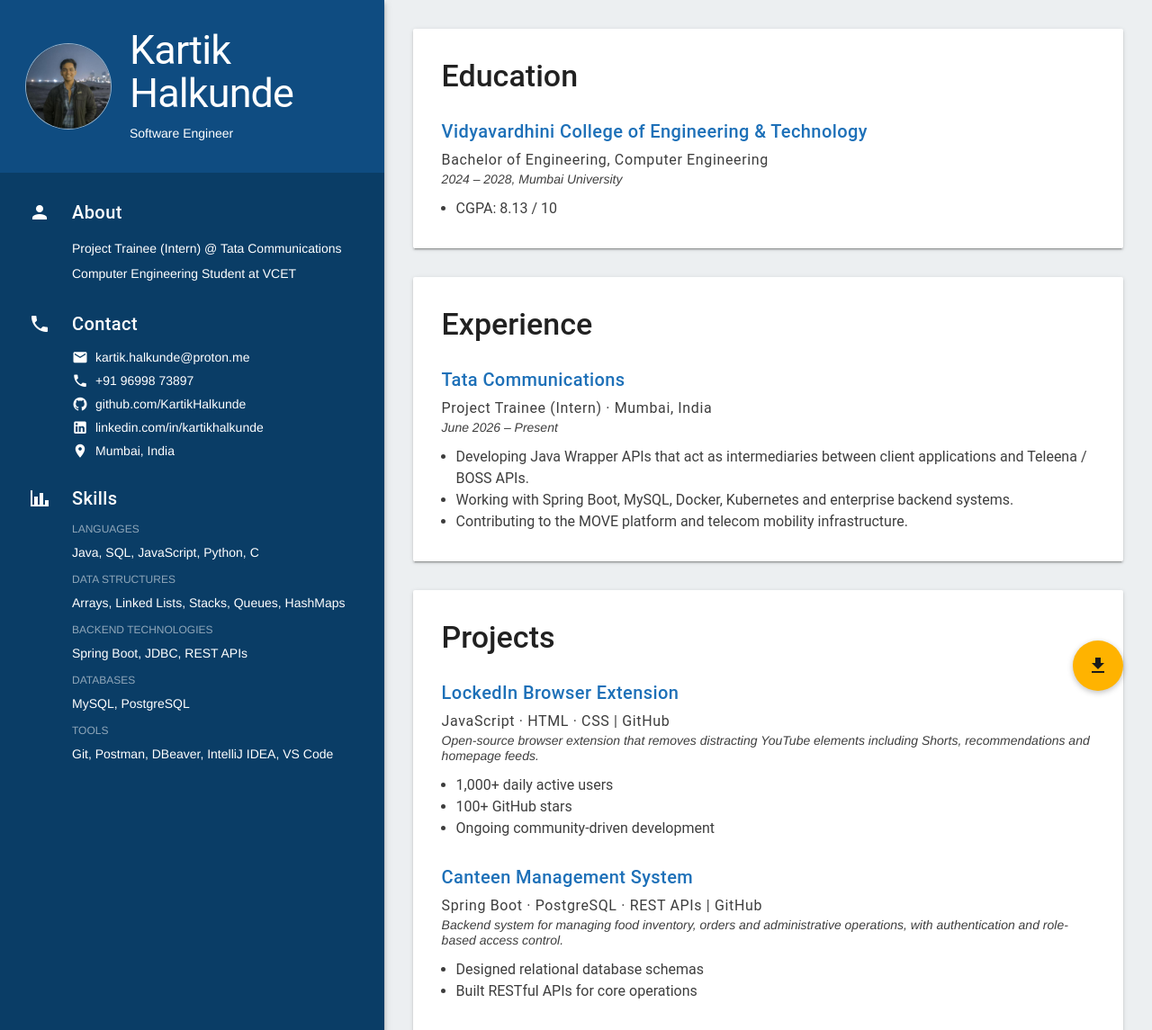
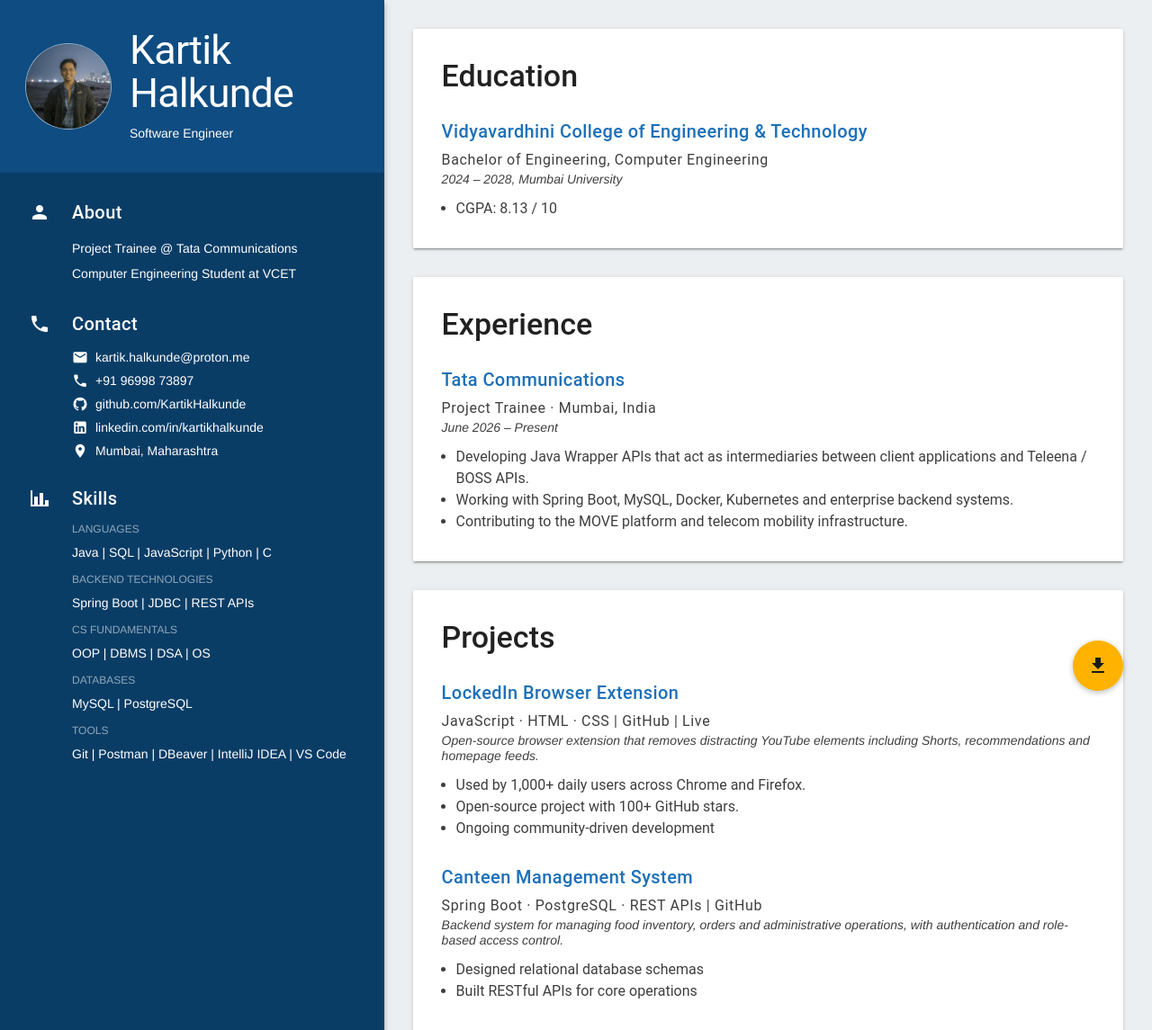
Before and after one commit to KartikHalkunde/kartikhalkunde.github.io, a plain HTML site: page index.html in a window 1280 px wide. Shown: the top 1145 px of the page at 90% size. Drawn offline with Linux system fonts and the light colour scheme.

Commit message:
made some refinement

```diff
--- a/index.html
+++ b/index.html
@@ -7,7 +7,7 @@
     <meta name="description" content="Kartik Halkunde's Resume">
     <meta name="viewport" content="width=device-width, initial-scale=1.0">
 
-    <title>Kartik's Resume</title>
+    <title>Kartik's Portfolio</title>
 
     <link rel="stylesheet" href="./css/material.indigo-pink.min.css">
     <link rel="stylesheet" href="./css/materialdesignicons.min.css">
@@ -35,7 +35,7 @@
                 <i class="mdi mdi-account mdi-24px"></i>
                 <div>
                     <h2 class="mdl-typography--title">About</h2>
-                    <p>Project Trainee (Intern) @ Tata Communications</p>
+                    <p>Project Trainee @ Tata Communications</p>
                     <p>Computer Engineering Student at VCET</p>
                 </div>
             </section>
@@ -63,7 +63,7 @@
                         </li>
                         <li>
                             <i class="mdi mdi-map-marker mdi-18px"></i>
-                            <span>Mumbai, India</span>
+                            <span>Mumbai, Maharashtra</span>
                         </li>
                     </ul>
                 </div>
@@ -76,25 +76,25 @@
                     <ul>
                         <li>
                             <p class="mdl-typography--caption mdl-typography--caption-color-contrast">Languages</p>
-                            <p class="mdl-typography--body-1">Java, SQL, JavaScript, Python, C</p>
-                        </li>
-                        <li>
-                            <p class="mdl-typography--caption mdl-typography--caption-color-contrast">Data Structures
-                            </p>
-                            <p class="mdl-typography--body-1">Arrays, Linked Lists, Stacks, Queues, HashMaps</p>
+                            <p class="mdl-typography--body-1">Java | SQL | JavaScript | Python | C</p>
                         </li>
                         <li>
                             <p class="mdl-typography--caption mdl-typography--caption-color-contrast">Backend
                                 Technologies</p>
-                            <p class="mdl-typography--body-1">Spring Boot, JDBC, REST APIs</p>
+                            <p class="mdl-typography--body-1">Spring Boot | JDBC | REST APIs</p>
+                        </li>
+                        <li>
+                            <p class="mdl-typography--caption mdl-typography--caption-color-contrast">CS Fundamentals
+                            </p>
+                            <p class="mdl-typography--body-1">OOP | DBMS | DSA | OS</p>
                         </li>
                         <li>
                             <p class="mdl-typography--caption mdl-typography--caption-color-contrast">Databases</p>
-                            <p class="mdl-typography--body-1">MySQL, PostgreSQL</p>
+                            <p class="mdl-typography--body-1">MySQL | PostgreSQL</p>
                         </li>
                         <li>
                             <p class="mdl-typography--caption mdl-typography--caption-color-contrast">Tools</p>
-                            <p class="mdl-typography--body-1">Git, Postman, DBeaver, IntelliJ IDEA, VS Code</p>
+                            <p class="mdl-typography--body-1">Git | Postman | DBeaver | IntelliJ IDEA | VS Code</p>
                         </li>
                     </ul>
                 </div>
@@ -126,7 +126,7 @@
                 <h2 class="mdl-typography--display-1">Experience</h2>
                 <section>
                     <h3 class="mdl-typography--title mdl-color-text--indigo-500">Tata Communications</h3>
-                    <p class="mdl-typography--subhead mdl-typography--subhead-color-contrast">Project Trainee (Intern) · Mumbai,
+                    <p class="mdl-typography--subhead mdl-typography--subhead-color-contrast">Project Trainee · Mumbai,
                         India</p>
                     <p class="mdl-typography--body-1 mdl-typography--body-1-color-contrast">
                         June 2026 – Present
@@ -147,25 +147,27 @@
                 <section>
                     <h3 class="mdl-typography--title mdl-color-text--indigo-500">LockedIn Browser Extension</h3>
                     <p class="mdl-typography--subhead mdl-typography--subhead-color-contrast">JavaScript · HTML · CSS |
-                        <a href="https://github.com/KartikHalkunde/LockedIn-YT" style="color: inherit;">GitHub</a>
+                        <a href="https://github.com/KartikHalkunde/LockedIn" style="color: inherit;">GitHub | </a>
+                        <a href="https://kartikhalkunde.github.io/LockedIn/" style="color: inherit;">Live</a>
                     </p>
                     <p class="mdl-typography--body-1 mdl-typography--body-1-color-contrast">
                         Open-source browser extension that removes distracting YouTube elements including Shorts,
                         recommendations and homepage feeds.
                     </p>
                     <ul class="mdl-typography--subhead mdl-typography--subhead-color-contrast">
-                        <li>1,000+ daily active users</li>
-                        <li>100+ GitHub stars</li>
+                        <li>Used by 1,000+ daily users across Chrome and Firefox.</li>
+                        <li>Open-source project with 100+ GitHub stars.</li>
                         <li>Ongoing community-driven development</li>
                     </ul>
                 </section>
 
                 <section>
                     <h3 class="mdl-typography--title mdl-color-text--indigo-500">Canteen Management System</h3>
-                    <p class="mdl-typography--subhead mdl-typography--subhead-color-contrast">Spring Boot · PostgreSQL · REST APIs |
-<a href="https://github.com/KartikHalkunde/canteen-management" style="color: inherit;">GitHub</a>
-
-</p>
+                    <p class="mdl-typography--subhead mdl-typography--subhead-color-contrast">Spring Boot · PostgreSQL ·
+                        REST APIs |
+                        <a href="https://github.com/KartikHalkunde/canteen-management" style="color: inherit;">GitHub
+                        </a>
+                    </p>
                     <p class="mdl-typography--body-1 mdl-typography--body-1-color-contrast">
                         Backend system for managing food inventory, orders and administrative operations, with
                         authentication and role-based access control.
@@ -178,9 +180,11 @@
 
                 <section>
                     <h3 class="mdl-typography--title mdl-color-text--indigo-500">Enterprise Bus Reservation System</h3>
-                    <p class="mdl-typography--subhead mdl-typography--subhead-color-contrast">Core Java · JDBC · MySQL | <a href="https://github.com/KartikHalkunde/bus-reservation-system" style="color: inherit;">GitHub</a>
-
-</p>
+                    <p class="mdl-typography--subhead mdl-typography--subhead-color-contrast">Core Java · JDBC · MySQL |
+                        <a href="https://github.com/KartikHalkunde/bus-reservation-system"
+                            style="color: inherit;">GitHub
+                        </a>
+                    </p>
                     <p class="mdl-typography--body-1 mdl-typography--body-1-color-contrast">
                         CLI-based reservation system implementing DAO architecture with transactional seat booking.
                     </p>
```
